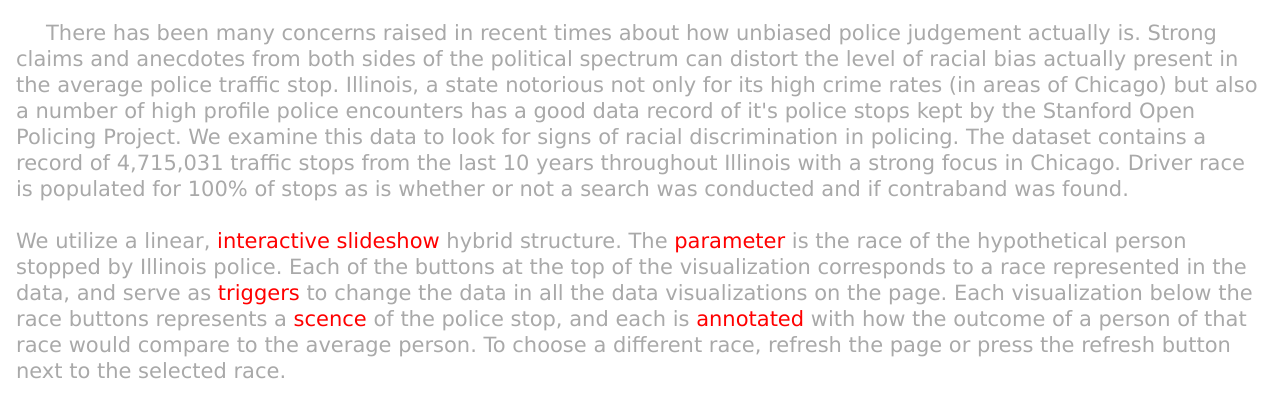
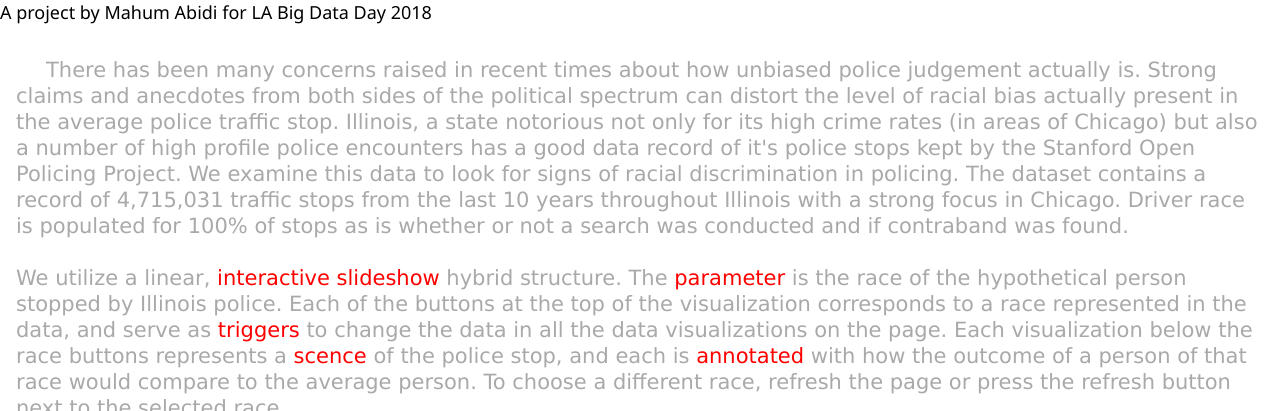
Before and after one commit to MahumAbidi/PoliceStops, a plain HTML site: page index.html in a window 1280 px wide. Shown: the part 79-490 px from the top of the page. Drawn offline with nearby package versions, Linux system fonts and the light colour scheme.

Commit message:
Update index.html

```diff
--- a/index.html
+++ b/index.html
@@ -7,6 +7,8 @@
 <body>
 
     <h1>Reasonable Suspicion Searches and Race</h1>
+
+    <h5> A project by Mahum Abidi for LA Big Data Day 2018 </h5>
 
 <div class="w3-container">
 
```
